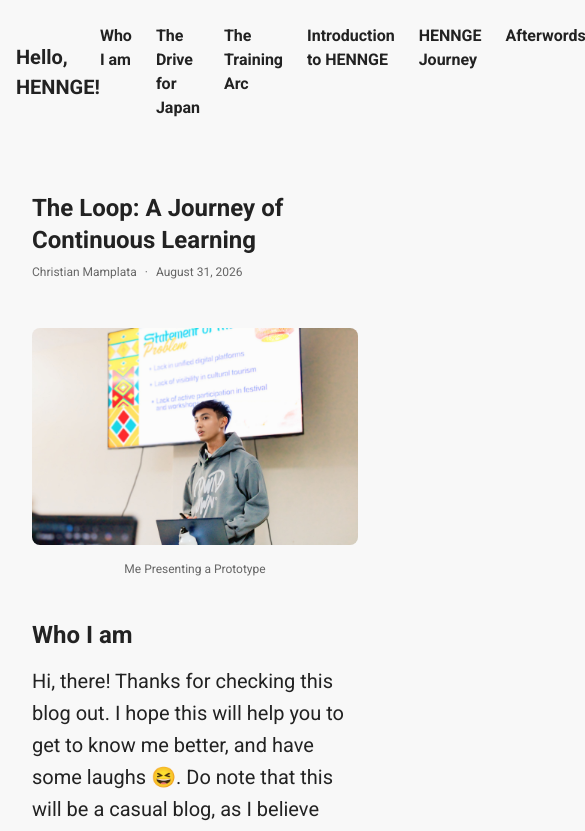
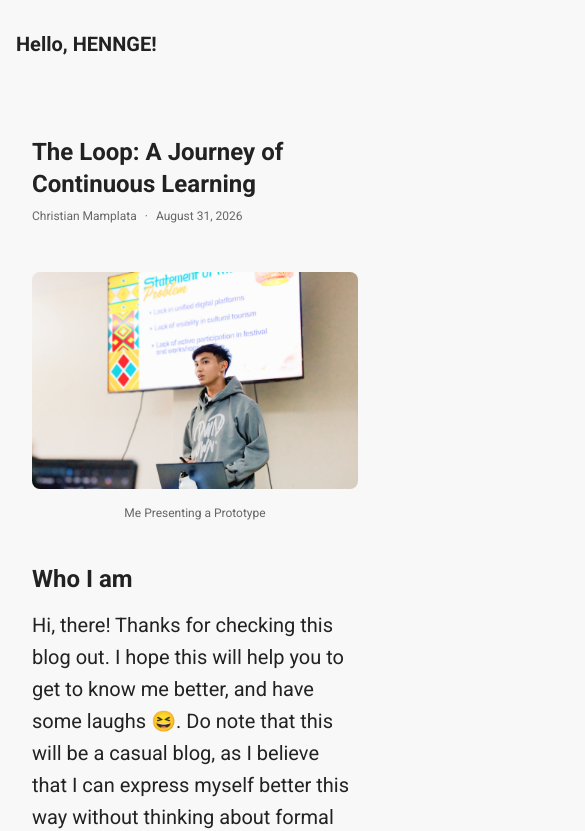
Before and after one commit to cynessa-dev/hello-HENNGE, a Vue app: page / in a window 390 px wide. Shown: the top 831 px of the page, 585 px wide, since content can reach past the window. Built offline with nearby package versions, Linux system fonts and the light colour scheme.

Commit message:
✨ feat(Navigation.vue): integrate Menu component into navigation bar

```diff
--- a/src/components/ui/Navigation.vue
+++ b/src/components/ui/Navigation.vue
@@ -1,10 +1,13 @@
-<script setup lang="ts"></script>
+<script setup lang="ts">
+  import Menu from '@/components/ui/Menu.vue'
+</script>
 
 <template>
   <nav class="sticky top-0 bg-background">
     <div class="flex justify-between items-center px-4 py-6">
       <h1 class="font-bold">Hello, HENNGE!</h1>
-      <ul class="flex space-x-6 text-base font-bold transition-colors">
+      <Menu />
+      <ul class="hidden space-x-6 text-base font-bold transition-colors lg:flex">
         <li>
           <a href="#introduction">Who I am</a>
         </li>
```
